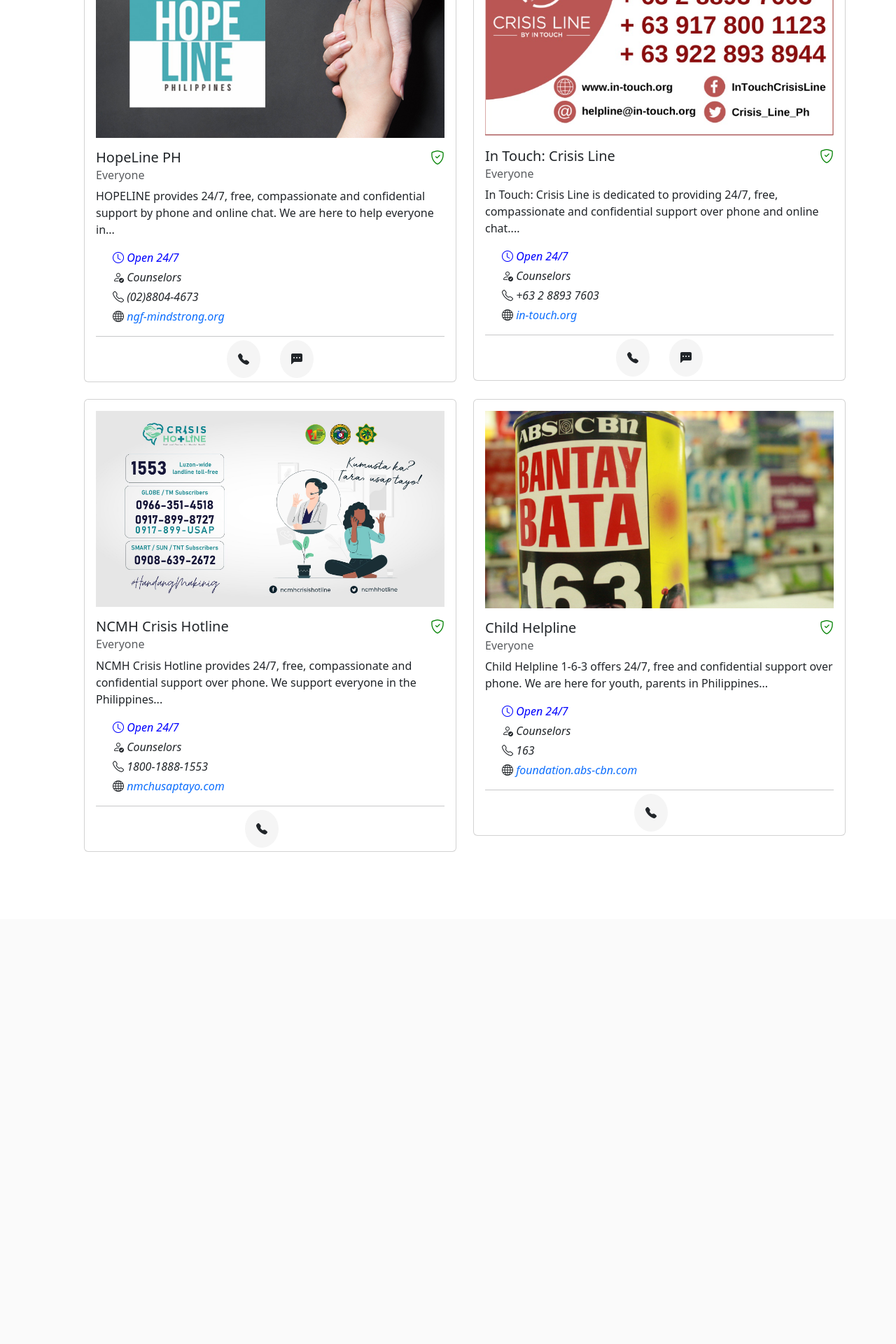
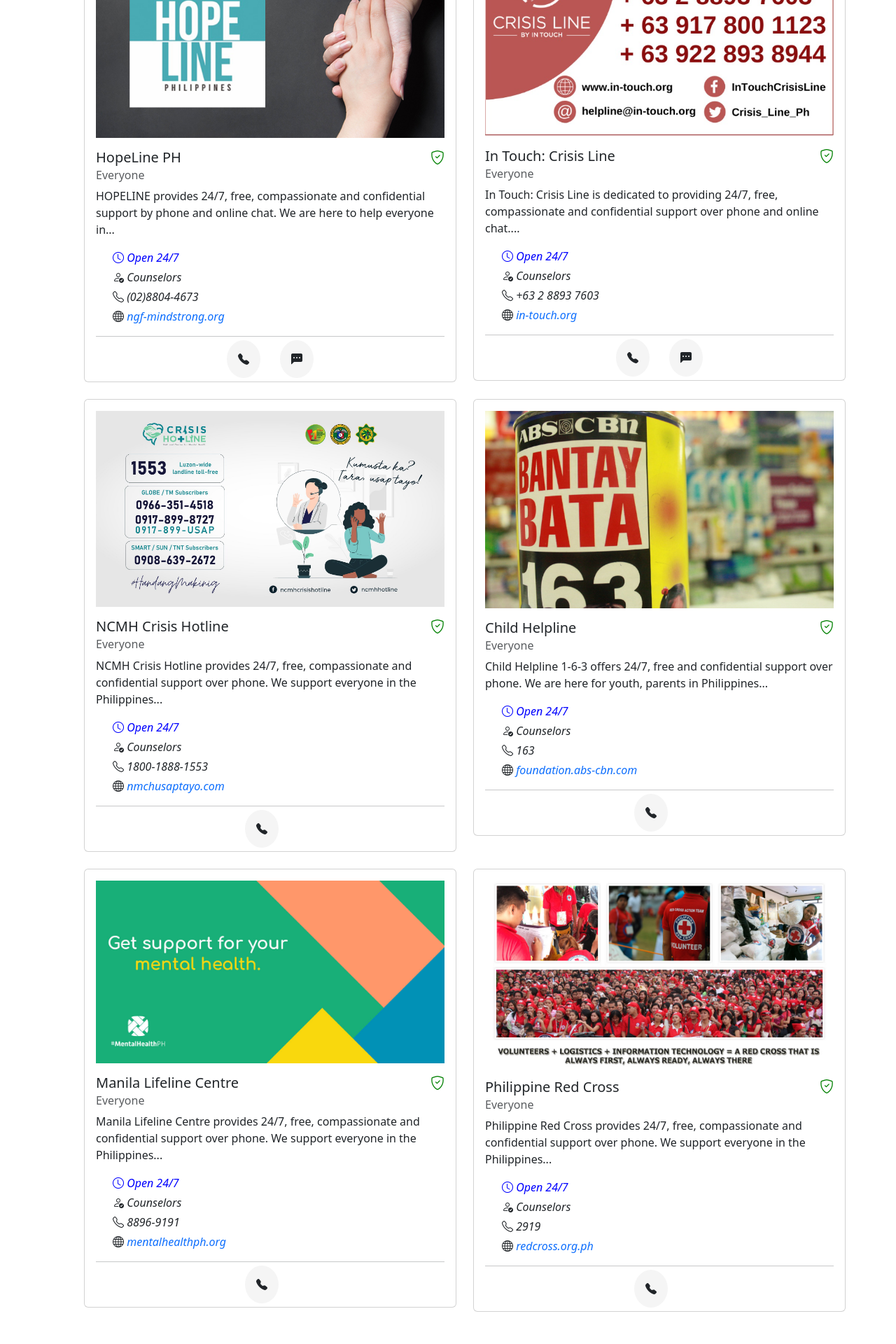
Before and after one commit to NeilCutter/SIDetect-Web-App, a Flask app: page /hotlines in a window 1280 px wide. Shown: the part 1160-3080 px from the top of the page at 70% size. Before the commit the page ends 2377 px from the top, so only its background shows below. Run offline with Flask 3, Linux system fonts and the light colour scheme.

Commit message:
updated ui

```diff
--- a/webapp/templates/detection.html
+++ b/webapp/templates/detection.html
@@ -6,6 +6,7 @@
 {% endblock %}
 
 {% block content %}
+<header style="overflow-y: hidden;">
 <section class="detection pt-5">
   <div class="container text-center pt-5">
     <div class="row justify-content-center pt-5">
@@ -48,4 +49,5 @@
   </div>
 
 </section>
+</header>
 {% endblock %}
--- a/webapp/templates/hotline.html
+++ b/webapp/templates/hotline.html
@@ -125,8 +125,56 @@
             </div>
           </div>
         </div>
+        <div class="col">
+          <div class="card" >
+            <div class="card-body">
+              <img class="img-fluid mb-3" src="../static/img/mlc.jpg" alt=""><br>
+              <h5 class="card-title">Manila Lifeline Centre <i class="bi bi-shield-check float-end" style="color:green"></i></h5>
+              <h6 class="card-subtitle mb-2 text-body-secondary">Everyone</h6>
+              <p class="card-text">Manila Lifeline Centre  provides 24/7, free, compassionate and confidential support over phone. We support everyone in the Philippines...</p>
+              <div class="ms-4">
+                <i class="bi bi-clock" style="color: blue;"> Open 24/7</i></div>
 
+              <div class="ms-4 mt-1">
+                <i class="bi bi-person-check"> Counselors</i> </div>
+              <div class="ms-4 mt-1">
+                <i class="bi bi-telephone"> 8896-9191</i>
+              </div>
+              <div class="ms-4 mt-1">
+                <i class="bi bi-globe"> <a href="https://mentalhealthph.org/directory/listing/manila-lifeline-centre-mlc/" style="text-decoration: none;">mentalhealthph.org</a></i>
+              </div>
+              <hr>
+              <div class="text-center p-1">
+                <a style="padding: 1rem; border-radius: 50%; background-color: whitesmoke;" class="bi bi-telephone-fill text-dark me-4" href="tel:8896-9191"></a>
+              </div>
+            </div>
+          </div>
+        </div>
+        <div class="col">
+          <div class="card" >
+            <div class="card-body">
+              <img class="img-fluid mb-3" src="../static/img/prc.jpg" alt=""><br>
+              <h5 class="card-title">Philippine Red Cross<i class="bi bi-shield-check float-end" style="color:green"></i></h5>
+              <h6 class="card-subtitle mb-2 text-body-secondary">Everyone</h6>
+              <p class="card-text">Philippine Red Cross provides 24/7, free, compassionate and confidential support over phone. We support everyone in the Philippines...</p>
+              <div class="ms-4">
+                <i class="bi bi-clock" style="color: blue;"> Open 24/7</i></div>
 
+              <div class="ms-4 mt-1">
+                <i class="bi bi-person-check"> Counselors</i> </div>
+              <div class="ms-4 mt-1">
+                <i class="bi bi-telephone"> 2919</i>
+              </div>
+              <div class="ms-4 mt-1">
+                <i class="bi bi-globe"> <a href="https://redcross.org.ph" style="text-decoration: none;">redcross.org.ph</a></i>
+              </div>
+              <hr>
+              <div class="text-center p-1">
+                <a style="padding: 1rem; border-radius: 50%; background-color: whitesmoke;" class="bi bi-telephone-fill text-dark me-4" href="tel:2919"></a>
+              </div>
+            </div>
+          </div>
+        </div>
       </div>
       </div>
 
--- a/webapp/templates/index.html
+++ b/webapp/templates/index.html
@@ -30,14 +30,14 @@
 
         <ul class="navbar-nav ms-auto">
 
-          <li class="nav-item">
-            <a href="{{ url_for('home') }}" class="nav-link text-light">HOME</a>
+          <li class="nav-item mt-1">
+            <a href="{{ url_for('home') }}" class="navbar-brand p-1">HOME</a>
           </li>
-          <li class="nav-item">
-            <a href="{{ url_for('hotline_page') }}" class="nav-link text-light">HOTLINES</a>
+          <li class="nav-item mt-1">
+            <a href="{{ url_for('hotline_page') }}" class="navbar-brand p-1">HOTLINES</a>
           </li>
-          <a class="navbar-brand" href="{{ url_for('detection_page') }}" ><span class="bi bi-incognito float-start">Detection</span></a>
-          <a class="navbar-brand" href="{{ url_for('chatbot_page') }}" ><span class="bi bi-robot float-start">Chatbot</span></a>
+          <a class="navbar-brand p-1" href="{{ url_for('detection_page') }}" ><span class="bi bi-incognito float-start">DETECTION</span></a>
+          <a class="navbar-brand p-1" href="{{ url_for('chatbot_page') }}" ><span class="bi bi-robot float-start">CHATBOT</span></a>
         </ul>
       </div>
     </div>
```
Also changed, not shown: webapp/static/img/mlc.jpg (added), webapp/static/img/prc.jpg (added).
